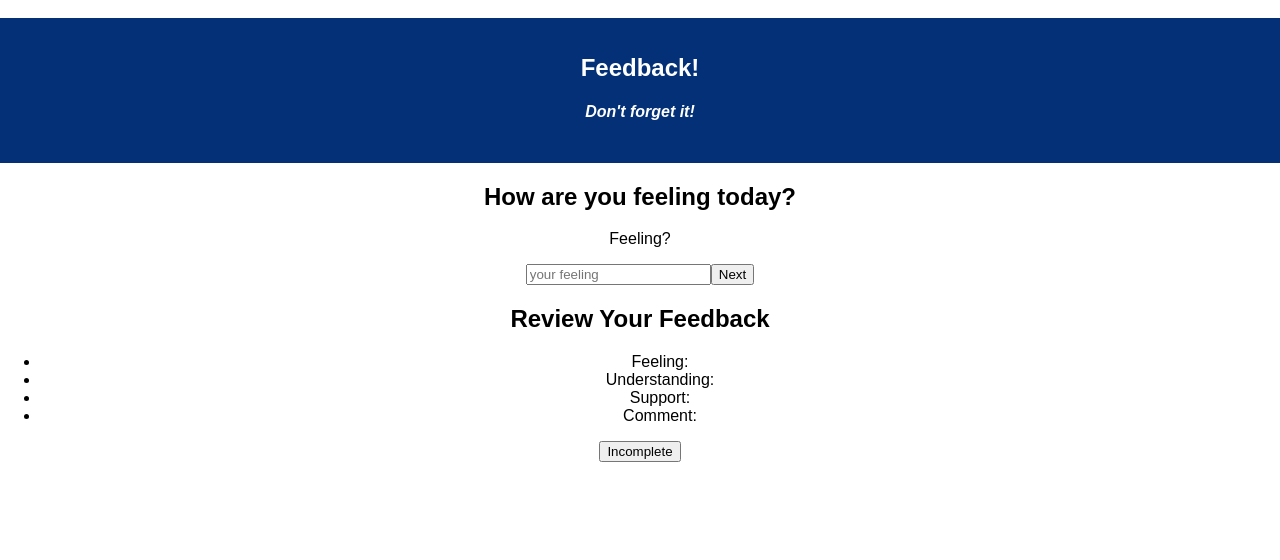
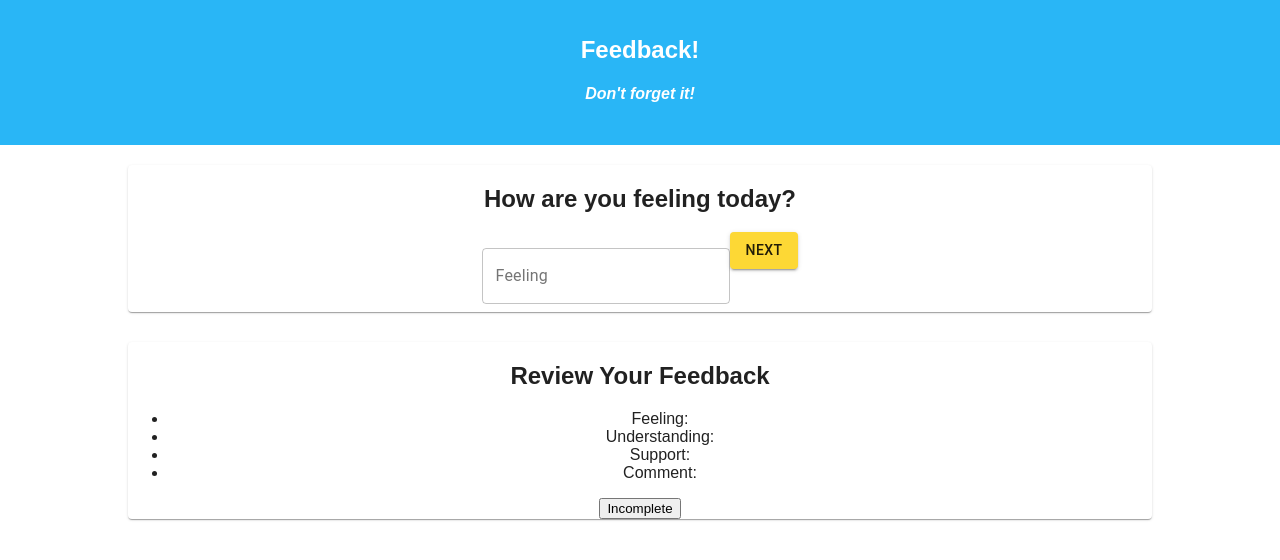
Before and after one commit to WeizhenW/Student-Feedback_Form, a React (Create React App) app: page / in a window 1280 px wide. Shown: the top 560 px of the page. Built offline with nearby package versions, Linux system fonts and the light colour scheme.

Commit message:
add material ui - card and textfield

```diff
--- a/package.json
+++ b/package.json
@@ -4,6 +4,7 @@
   "private": true,
   "proxy": "http://localhost:5000",
   "dependencies": {
+    "@material-ui/core": "^4.1.1",
     "axios": "^0.19.0",
     "pg": "^7.4.1",
     "react": "^16.8.6",
--- a/src/components/App/App.css
+++ b/src/components/App/App.css
@@ -3,7 +3,7 @@
 }
 
 .App-header {
-  background-color: #033076;
+  background-color: #29b6f6;
   min-height: 70px;
   padding: 20px;
   color: white;
--- a/src/components/App/App.js
+++ b/src/components/App/App.js
@@ -1,21 +1,38 @@
 import React, { Component } from 'react';
 import './App.css';
+//for router
 import { HashRouter as Router, Route } from 'react-router-dom';
+//page components
 import Feeling from '../Feeling/Feeling';
 import Understanding from '../Understanding/Understanding';
 import Support from '../Support/Support';
 import Comment from '../Comment/Comment';
-import Review from '../Review/Review';
 import ThankYou from '../ThankYou/ThankYou';
 import Admin from '../Admin/Admin';
+//material ui
+import MuiThemeProvider from '@material-ui/core/styles/MuiThemeProvider';
+import { createMuiTheme } from '@material-ui/core/styles';
+
+const theme = createMuiTheme({
+  palette: {
+    primary: {
+      main: '#29b6f6'
+    },
+    secondary: {
+      main: '#fdd835'
+    },
+    error: {
+      main: '#c62828'
+    }
+  },
+});
 
 class App extends Component {
 
   render() {
     return (
+      <MuiThemeProvider theme={theme}>
         <div className="App">
-
-        <br/>
           {/* below define routers */}
           <Router>
             <Route path="/" exact handleChangeFor={this.handleChangeFor} component={Feeling} />
@@ -27,6 +44,7 @@ class App extends Component {
             <Route path="/admin"  component={Admin} />
           </Router>
         </div>
+        </MuiThemeProvider>
     );
   }
 }
--- a/src/components/Feeling/Feeling.js
+++ b/src/components/Feeling/Feeling.js
@@ -3,13 +3,29 @@ import { connect } from 'react-redux';
 import { HashRouter as Router, Link } from 'react-router-dom';
 import Review from '../Review/Review';
 import Header from '../Header/Header';
+//material ui
+import Button from '@material-ui/core/Button';
+import Card from '@material-ui/core/Card';
+import TextField from '@material-ui/core/TextField';
+
+
+
+const styles = {
+    card: {
+        maxWidth: '80%',
+        margin: '20px auto',
+    },
+    button: {
+        alignItems: "right",
+    }
+}
 
 class Feeling extends Component {
     //function to capture the input and dispatch to reducer to store the value
     handleChangeFor = (propertyName) => (event) => {
         this.props.dispatch({
             type: 'SET_FEEDBACK',
-            payload: {[propertyName]: event.target.value},
+            payload: { [propertyName]: event.target.value },
         })
     }
 
@@ -17,16 +33,18 @@ class Feeling extends Component {
         return (
             <div>
                 <Header />
-                <h2>How are you feeling today?</h2>
-                <p>Feeling?</p>
-                <input type="number" placeholder="your feeling" onChange={this.handleChangeFor('feeling')}></input>
-                {/* link to the next page */}
-                <Router>
-                    <Link to="/understanding" ><button>Next</button></Link>
-                </Router>
+                <Card style={styles.card}>
+                    <h2>How are you feeling today?</h2>
+                    <TextField type="number" label="Feeling" variant="outlined" margin="normal" onChange={this.handleChangeFor('feeling')}></TextField>
+                    {/* link to the next page */}
+                    <Router>
+                        <Link to="/understanding" ><Button variant="contained" color="secondary" style={styles.button} >Next</Button></Link>
+                    </Router>
+                </Card>
                 <Review />
+
             </div>
-         );
+        );
     }
 }
 
--- a/src/components/Header/Header.js
+++ b/src/components/Header/Header.js
@@ -3,8 +3,8 @@ import React, { Component } from 'react';
 class Header extends Component {
     render() {
         return (
-            <header className="App-header">
-                <h1 className="App-title">Feedback!</h1>
+            <header className="App-header" color="primary">
+                <h1 className="App-title ">Feedback!</h1>
                 <h4><i>Don't forget it!</i></h4>
             </header>
          );
--- a/src/components/Review/Review.js
+++ b/src/components/Review/Review.js
@@ -2,7 +2,18 @@ import React, { Component } from 'react';
 import { connect } from 'react-redux';
 import axios from 'axios';
 import { HashRouter as Router, Link } from 'react-router-dom';
-import Header from '../Header/Header';
+
+//material ui
+import Button from '@material-ui/core/Button';
+import Card from '@material-ui/core/Card';
+import TextField from '@material-ui/core/TextField';
+
+const styles = {
+    card: {
+        maxWidth: '80%',
+        margin: '30px auto',
+    },
+}
 
 class Review extends Component {
     //function to trigger the axios post route and pass the feedbackReducer's state value
@@ -22,6 +33,8 @@ class Review extends Component {
     render() {
         return (
             <div>
+                <Card style={styles.card}>
+
                     <h2>Review Your Feedback</h2>
                     <ul>
                         {/* render the feedbackReducer's value in DOM */}
@@ -31,7 +44,7 @@ class Review extends Component {
                         <li>Comment: {this.props.reduxState.feedbackReducer.comment}</li>
                     </ul>
                     {/* check if all the fields completed and show the button with different text */}
-            {this.completed()?
+                    {this.completed() ?
                         <Router>
                             {/* trigger the submit on click */}
                             <Link to="/thankyou"><button onClick={this.handleSubmitFeedback}>Submit</button></Link>
@@ -39,6 +52,7 @@ class Review extends Component {
                         :
                         <button>Incomplete</button>
                     }
+                </Card>
             </div>
         );
     }
--- a/src/components/Understanding/Understanding.js
+++ b/src/components/Understanding/Understanding.js
@@ -4,13 +4,27 @@ import { HashRouter as Router, Link } from 'react-router-dom';
 import Review from '../Review/Review';
 import Header from '../Header/Header';
 
+//material ui
+import Button from '@material-ui/core/Button';
+import Card from '@material-ui/core/Card';
+import TextField from '@material-ui/core/TextField';
+
+const styles = {
+    card: {
+        maxWidth: '80%',
+        margin: '20px auto',
+    },
+    button: {
+        alignItems: "right",
+    }
+}
 
 class Understanding extends Component {
 
     handleChangeFor = (propertyName) => (event) => {
         this.props.dispatch({
             type: 'SET_FEEDBACK',
-            payload: {[propertyName]: event.target.value},
+            payload: { [propertyName]: event.target.value },
         })
     }
 
@@ -18,15 +32,16 @@ class Understanding extends Component {
         return (
             <div>
                 <Header />
-                <h2>How well are you understanding the content?</h2>
-                <p>Understanding?</p>
-                <input type="number" placeholder="your understanding" onChange={this.handleChangeFor('understanding')}></input>
-                <Router>
-                    <Link to="/support" ><button>Next</button></Link>
-                </Router>
+                <Card style={styles.card}>
+                    <h2>How well are you understanding the content?</h2>
+                    <TextField type="number" label="understanding" onChange={this.handleChangeFor('understanding')}></TextField>
+                    <Router>
+                        <Link to="/support" ><Button variant="contained" color="secondary">Next</Button></Link>
+                    </Router>
+                </Card>
                 <Review />
             </div>
-         );
+        );
     }
 }
 
```
Also changed, not shown: 1 other file (tests, documents, lock files or other folders). Lines whose indentation alone changed are shown as unchanged.
